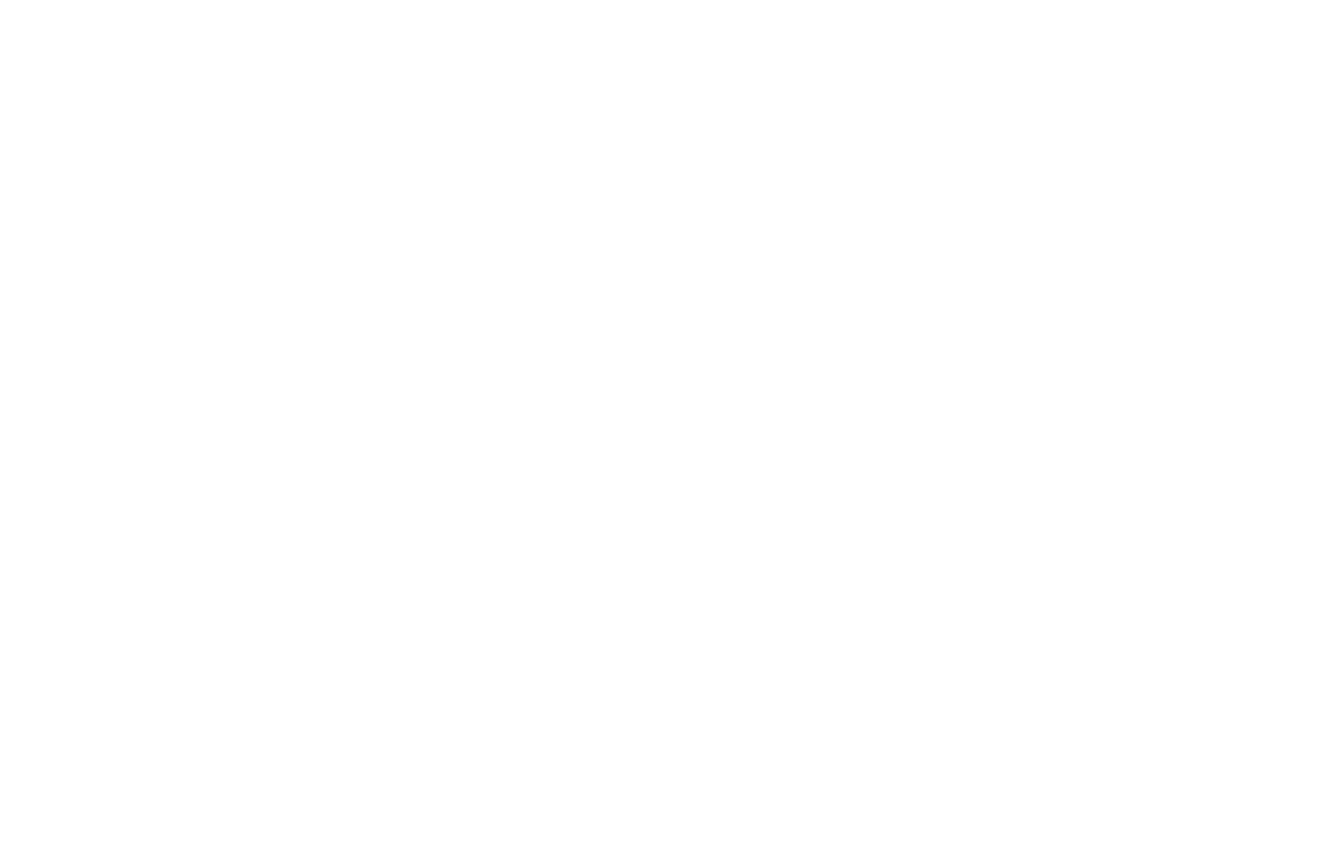
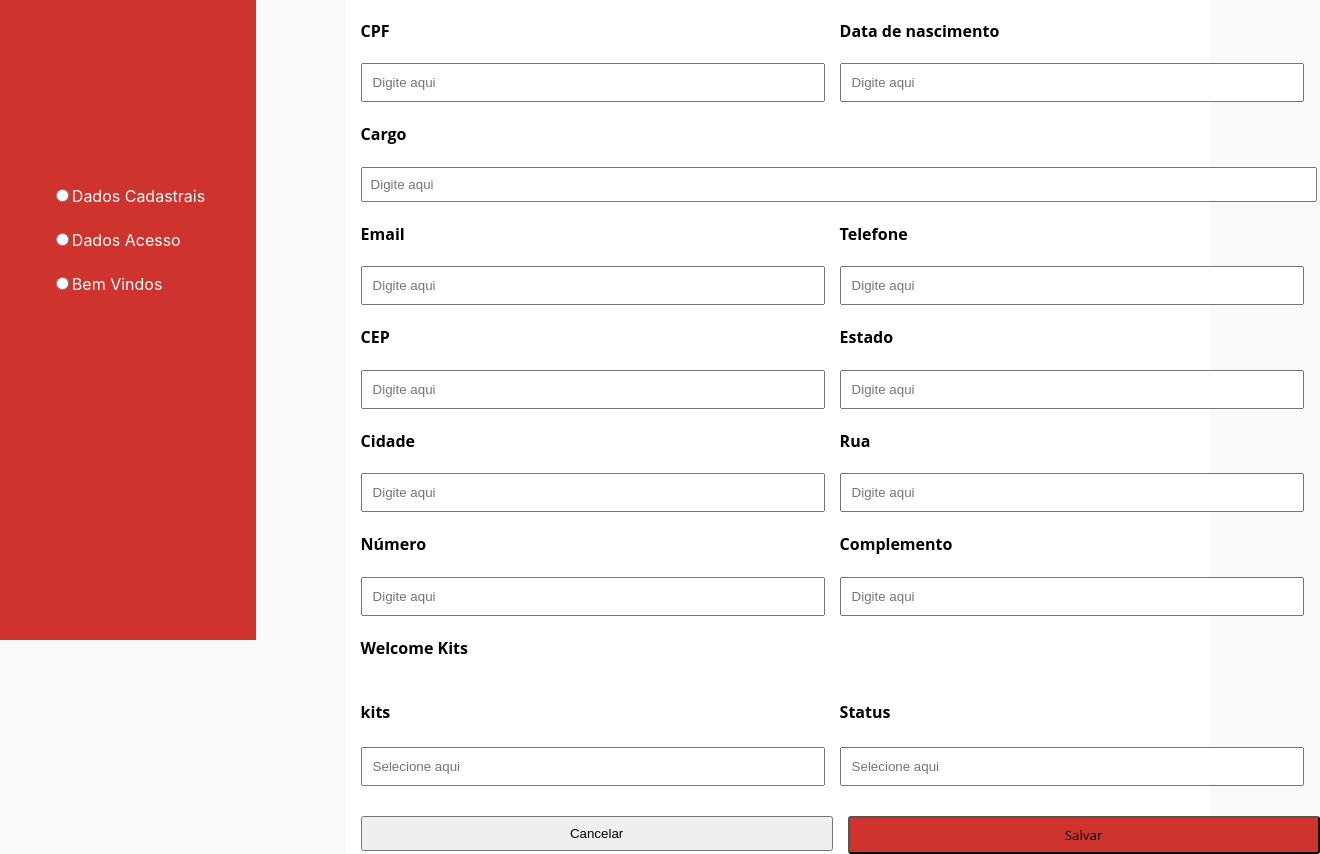
Before and after one commit to StartFuture/onboarding-me-rh-front, a React (Create React App) app: page /forms-cadfuncionario in a window 1280 px wide. Before the commit this address had no page. Shown: the part 160-1014 px from the top of the page, 1320 px wide, since content can reach past the window. Before the commit the page ends 800 px from the top, so only its background shows below. Built offline with nearby package versions, Linux system fonts and the light colour scheme.

Commit message:
estruturado o css

```diff
--- a/src/AppRoutes.jsx
+++ b/src/AppRoutes.jsx
@@ -3,7 +3,7 @@
 import Welcome from "./pages/Welcome";
 import FormAccess from "./pages/FormAccess";
 import FirstAccess from "./pages/FirstAccess";
-
+import FormsCadFunci from "./pages/FormCadFunci";
 
 const AppRoutes = () => {
   return (
@@ -13,6 +13,7 @@
         <Route path="/welcome" element={<Welcome/>} />
         <Route path="/form-access" element={<FormAccess/>} />
         <Route path="/first-access" element={<FirstAccess/>} />
+        <Route path="/forms-cadfuncionario" element={<FormsCadFunci/>} />
       </Routes>
     </BrowserRouter>
   );
--- /dev/null
+++ b/src/pages/FormCadFunci/assets/css/style.css
@@ -0,0 +1,152 @@
+body {
+  margin: 0;
+  padding: 0;
+  box-sizing: border-box;
+  background: #F9F9F9;
+}
+
+.conteudo {
+  display: flex;
+  flex-direction: row;
+}
+
+.titleCad h4 {
+  height: 100%;
+  width: 80%;
+  font-size: 20px;
+}
+
+.cadastroFuncionario {
+  width: 30%;
+  padding-left: 0px;
+  padding-right: 60vh;
+  margin-left: 27%;
+  background: #FFF;
+  font-family: 'Open Sans', sans-serif;
+}
+
+.cadastroFuncionario h4{
+  margin-left: 15px;
+}
+
+.namecomplete h4 {
+  top: 100px;
+}
+
+.namecomplete input {
+  display: flex;
+  width: 117vh;
+  margin-left: 15px;
+  padding: 8px;
+}
+
+.cpfdate {
+  display: flex;
+  justify-content: space-between;
+
+}
+
+.cpfdate input {
+  padding: 10px;
+  margin-left: 15px;
+  width: 55vh;
+}
+
+
+.cargo h4 {
+  top: 100px;
+}
+
+.cargo input {
+  display: flex;
+  width: 117vh;
+  margin-left: 15px;
+  padding: 8px;
+}
+
+
+.emailphone {
+  display: flex;
+  justify-content: space-between;
+
+}
+
+.emailphone input {
+  padding: 10px;
+  margin-left: 15px;
+  width: 55vh;
+}
+.codeState {
+  display: flex;
+  justify-content: space-between;
+
+}
+
+.codeState input {
+  padding: 10px;
+  margin-left: 15px;
+  width: 55vh;
+}
+
+
+.citystreet{
+  display: flex;
+  justify-content: space-between;
+}
+
+
+
+
+.citystreet input {
+  padding: 10px;
+  margin-left: 15px;
+  width: 55vh;
+}
+
+.numbercomplement{
+
+  display: flex;
+  justify-content: space-between;
+}
+
+
+.numbercomplement input{
+  padding: 10px;
+  margin-left: 15px;
+  width: 55vh;
+}
+
+.kits{
+  display: flex;
+  justify-content: space-between;
+}
+
+.kits input{
+  margin-top: 2px;
+  padding: 10px;
+  margin-left: 15px;
+  width: 55vh;
+}
+
+
+
+.btn{
+  display: flex;
+  justify-content: space-between;
+}
+
+.btn button{
+  margin-top: 30px;
+  padding: 8px;
+  margin-left: 15px;
+  width: 59vh;
+  cursor: pointer;
+
+}
+
+
+#btn-salvar{
+  background-color: #ce332d;
+  border-radius: 3px;
+  font-family: 'Open Sans', sans-serif;
+}
--- /dev/null
+++ b/src/pages/FormCadFunci/index.jsx
@@ -0,0 +1,127 @@
+import "../FormCadFunci/assets/css/style.css";
+import Timeline from "../../components/TimeLine";
+
+
+const FormsCadFunci = () => {
+  return (
+
+    <>
+      <div className="conteudo">
+        <Timeline />
+
+
+
+        <form className="cadastroFuncionario">
+
+          <div className="titleCad">
+            <h4>
+              Dados Pessoais
+            </h4>
+          </div>
+
+          <div className="namecomplete">
+            <h4>Nome completo</h4>
+            <input type="text" placeholder="Digite aqui" />
+          </div>
+
+          <div className="cpfdate">
+            <div>
+              <h4>CPF</h4>
+              <input type="text" placeholder="Digite aqui" />
+            </div>
+            <div>
+              <h4>Data de nascimento</h4>
+              <input type="text" placeholder="Digite aqui" />
+            </div>
+          </div>
+
+          <div className="cargo">
+            <h4>Cargo</h4>
+            <input type="text" placeholder="Digite aqui" />
+          </div>
+
+          <div className="emailphone" >
+            <div>
+              <h4>Email</h4>
+              <input type="text" placeholder="Digite aqui" />
+            </div>
+
+            <div>
+              <h4>Telefone</h4>
+              <input type="text" placeholder="Digite aqui" />
+            </div>
+          </div>
+
+          <div className="codeState">
+            <div>
+              <h4>CEP</h4>
+              <input type="text" placeholder="Digite aqui" />
+            </div>
+
+            <div>
+              <h4>Estado</h4>
+              <input type="text" placeholder="Digite aqui" />
+            </div>
+          </div>
+
+          <div className="citystreet">
+            <div>
+              <h4>Cidade</h4>
+              <input type="text" placeholder="Digite aqui" />
+            </div>
+
+            <div>
+              <h4>Rua</h4>
+              <input type="text" placeholder="Digite aqui" />
+            </div>
+          </div>
+
+          <div className="numbercomplement">
+            <div>
+              <h4>Número</h4>
+              <input type="text" placeholder="Digite aqui" />
+            </div>
+
+            <div>
+              <h4>Complemento</h4>
+              <input type="text" placeholder="Digite aqui" />
+            </div>
+          </div>
+
+          <div className="welcometitle">
+          <h4>
+            Welcome Kits
+          </h4>
+          </div>
+
+          <div className="kits">
+            <div>
+              <h4>
+                kits
+              </h4>
+              <input type="text" placeholder="Selecione aqui" />
+            </div>
+
+            <div>
+              <h4>Status</h4>
+              <input type="text" placeholder="Selecione aqui" />
+            </div>
+          </div>
+
+
+          <div className="btn">
+            <div>
+              <button>Cancelar</button>
+            </div>
+            <div>
+              <button id="btn-salvar">Salvar</button>
+            </div>
+          </div>
+
+        </form>
+      </div>
+    </>
+  );
+}
+
+export default FormsCadFunci;
```
